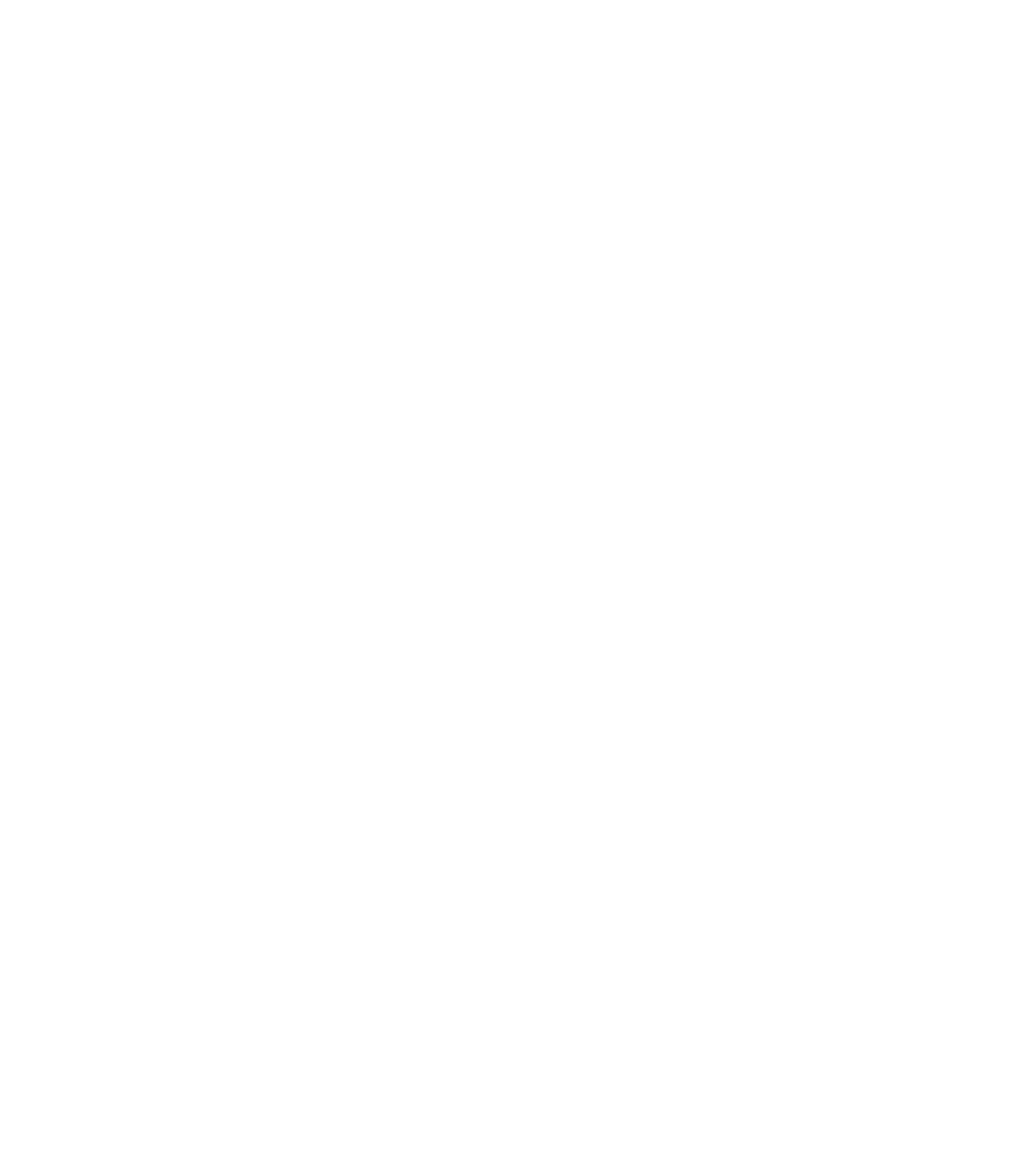
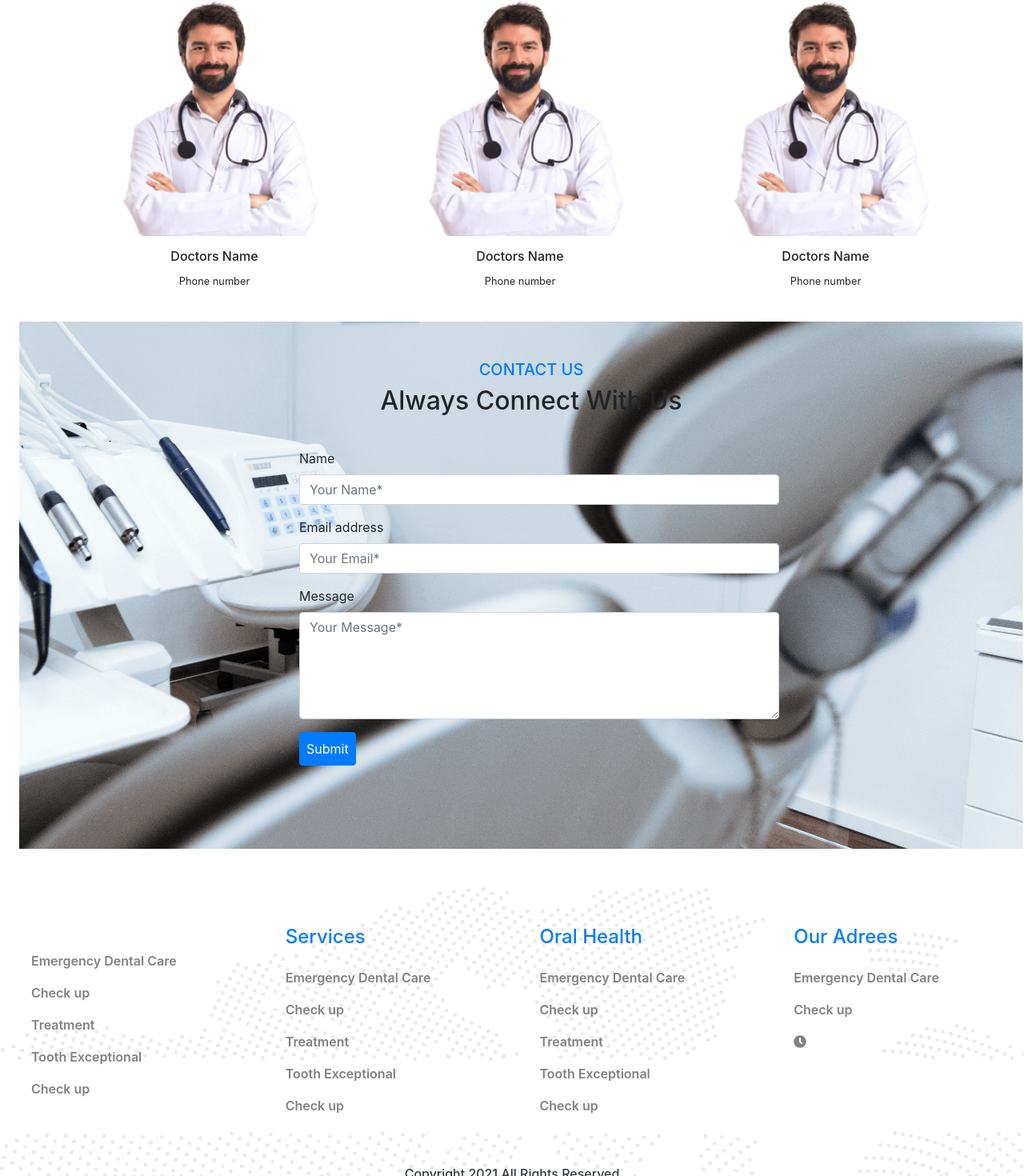
Before and after one commit to Tareq-dev/doctors-portal, a React (Create React App) app: page / in a window 1280 px wide. Shown: the part 4069-5539 px from the top of the page at 80% size. Before the commit the page ends 3868 px from the top, so only its background shows below. Built offline with nearby package versions, Linux system fonts and the light colour scheme.

Commit message:
Home section done

```diff
--- a/package.json
+++ b/package.json
@@ -4,6 +4,8 @@
   "private": true,
   "dependencies": {
     "@fortawesome/fontawesome-svg-core": "^1.2.36",
+    "@fortawesome/free-brands-svg-icons": "^5.15.4",
+    "@fortawesome/free-regular-svg-icons": "^5.15.4",
     "@fortawesome/free-solid-svg-icons": "^5.15.4",
     "@fortawesome/react-fontawesome": "^0.1.16",
     "@testing-library/jest-dom": "^5.15.0",
--- /dev/null
+++ b/src/components/Doctors/Doctors.js
@@ -0,0 +1,53 @@
+import React from 'react';
+import doctor from '../../images/doctor-small.png';
+
+const doctorsData = [
+     {
+          img: doctor,
+          name:"Dr. Caudi",
+          phone:"+6254 545 26545"
+     },
+     {
+          img: doctor,
+          name:"Dr. Caudi",
+          phone:"+6254 545 26545"
+     },
+
+     {
+          img:doctor,
+          name:"Dr. Caudi",
+          phone:"+6254 545 26545"
+     }
+]
+
+const Doctors = ({doctorsData}) => {
+     return (
+          <section className="">
+          <div className="container mt-5 pt-5">
+            <div>
+            <h4 className="text-center text-primary">Our Doctors</h4>
+            </div>
+            <div className="d-flex mt-5 pt-5">
+            <div className="text-center mr-4 pl-2">
+            <img style={{height:"300px",width:"350px"}} src={doctor} alt="" />
+            <h6 className="pt-3">Doctors Name</h6>
+            <p><small>Phone number</small></p>
+            </div>
+            <div className="text-center mr-4 pl-2">
+            <img style={{height:"300px",width:"350px"}} src={doctor} alt="" />
+            <h6 className="pt-3">Doctors Name</h6>
+            <p><small>Phone number</small></p>
+            </div>
+            <div className="text-center mr-4 pl-2">
+            <img style={{height:"300px",width:"350px"}} src={doctor} alt="" />
+            <h6 className="pt-3">Doctors Name</h6>
+            <p><small>Phone number</small></p>
+            </div>
+            </div>
+          </div>
+
+          </section>
+     );
+};
+
+export default Doctors;
--- /dev/null
+++ b/src/components/Footer/Footer.css
@@ -0,0 +1,10 @@
+.footer-container {
+  background-image: url("../../images/footer-bg.png");
+  background-repeat: no-repeat;
+  height: 400px;
+}
+.footer-container a {
+  text-decoration: none;
+  color: rgb(131, 128, 128);
+  font-weight: 600;
+}
--- /dev/null
+++ b/src/components/Footer/Footer.js
@@ -0,0 +1,50 @@
+import React from 'react';
+import { FontAwesomeIcon } from '@fortawesome/react-fontawesome'
+import {faClock} from '@fortawesome/free-solid-svg-icons'
+import './Footer.css';
+
+const Facebook = <FontAwesomeIcon icon={faClock} />
+
+
+const Footer = () => {
+     return (
+        <section className="footer-container">
+        <div className="row mt-5 py-5 ml-4">
+        <div className="col-md-3 mt-4 py-2">
+        <a href="/#" className=""><p>Emergency Dental Care</p></a>
+        <a href="/#" className=""><p>Check up</p></a>
+        <a href="/#" className=""><p>Treatment</p></a>
+        <a href="/#" className=""><p>Tooth Exceptional</p></a>
+        <a href="/#" className=""><p>Check up</p></a>
+        </div>
+        <div className="col-md-3">
+        <h4 className="text-primary mb-4">Services</h4>
+        <a href="/#" className=""><p>Emergency Dental Care</p></a>
+        <a href="/#" className=""><p>Check up</p></a>
+        <a href="/#" className=""><p>Treatment</p></a>
+        <a href="/#" className=""><p>Tooth Exceptional</p></a>
+        <a href="/#" className=""><p>Check up</p></a>
+        </div>
+        <div className="col-md-3">
+        <h4 className="text-primary mb-4">Oral Health</h4>
+        <a href="/#" className=""><p>Emergency Dental Care</p></a>
+        <a href="/#" className=""><p>Check up</p></a>
+        <a href="/#" className=""><p>Treatment</p></a>
+        <a href="/#" className=""><p>Tooth Exceptional</p></a>
+        <a href="/#" className=""><p>Check up</p></a>
+        </div>
+        <div className="col-md-3">
+        <h4 className="text-primary mb-4">Our Adrees</h4>
+        <a href="/#" className=""><p>Emergency Dental Care</p></a>
+        <a href="/#" className=""><p>Check up</p>{Facebook}</a>
+       </div>
+       </div>
+       <div className="text-center">
+      <h6 className="text-dark"> Copyright 2021 All Rights Reserved</h6>
+      </div>
+        </section>
+
+     );
+};
+
+export default Footer;
--- /dev/null
+++ b/src/components/Form/Form.css
@@ -0,0 +1,15 @@
+#contact-form {
+  margin-top: 40px;
+  margin-left: 265px;
+  height: 500px;
+  width: 600px;
+}
+.contact-us {
+  background-image: url("../../images/appointment-bg.png");
+  background-repeat: no-repeat;
+  background-size: cover;
+  position: relative;
+  height: 100%;
+  width: 100%;
+  background-position: center center;
+}
--- /dev/null
+++ b/src/components/Form/Form.js
@@ -0,0 +1,32 @@
+import React from 'react';
+import './Form.css';
+
+const Form = () => {
+     return (
+         <section className="contact-us ml-4">
+         <div className="container mt-4 pt-5">
+         <div className="text-center">
+          <h5 className="text-primary">CONTACT US</h5>
+          <h2>Always Connect With Us</h2>
+         </div>
+         <form id="contact-form" onSubmit="" method="POST">
+    <div className="form-group">
+        <label htmlFor="name" >Name</label>
+        <input type="text" className="form-control" placeholder="Your Name*" />
+    </div>
+    <div className="form-group">
+        <label htmlFor="exampleInputEmail1">Email address</label>
+        <input type="email" className="form-control" aria-describedby="emailHelp" placeholder="Your Email*" />
+    </div>
+    <div className="form-group">
+        <label htmlFor="message">Message</label>
+        <textarea className="form-control" rows="5" placeholder="Your Message*"></textarea>
+    </div>
+    <button type="submit" className="btn btn-primary  p-2">Submit</button>
+</form>
+         </div>
+         </section>
+     );
+};
+
+export default Form;
--- a/src/components/Home/Home/Home.js
+++ b/src/components/Home/Home/Home.js
@@ -1,6 +1,9 @@
 import React from 'react';
 import Blogs from '../../BlogPost/Blogs';
+import Doctors from '../../Doctors/Doctors';
 import Feature from '../../Feature/Feature';
+import Footer from '../../Footer/Footer';
+import Form from '../../Form/Form';
 import MakeAppointment from '../../MakeAppointment/MakeAppointment';
 import Testimonial from '../../Testimonial/Testimonial';
 import Header from '../Header/Header';
@@ -15,6 +18,9 @@
                <MakeAppointment></MakeAppointment>
                <Testimonial></Testimonial>
                <Blogs></Blogs>
+               <Doctors></Doctors>
+               <Form></Form>
+               <Footer></Footer>
           </div>
      );
 };
```
Also changed, not shown: 1 other file (tests, documents, lock files or other folders).
